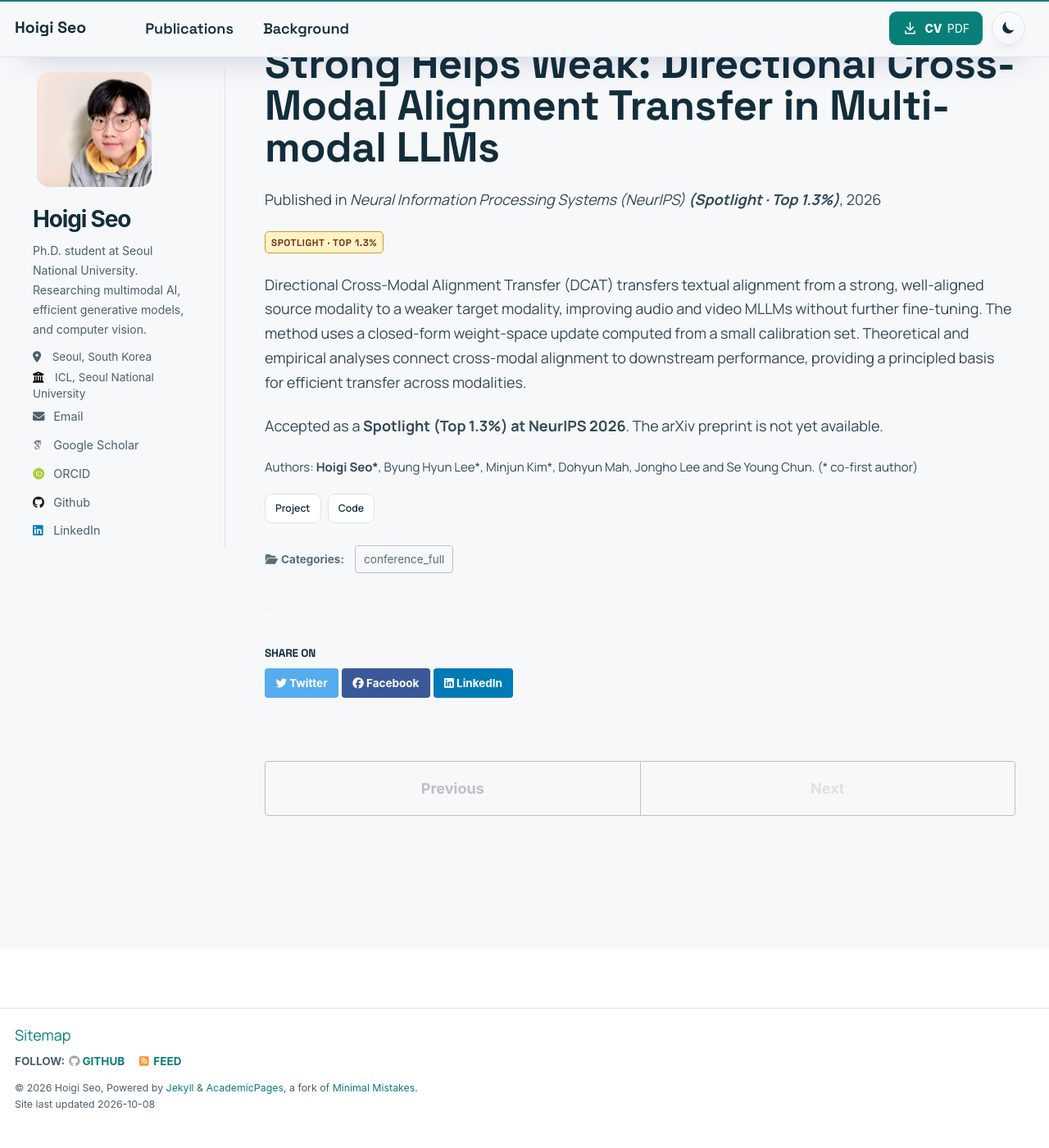
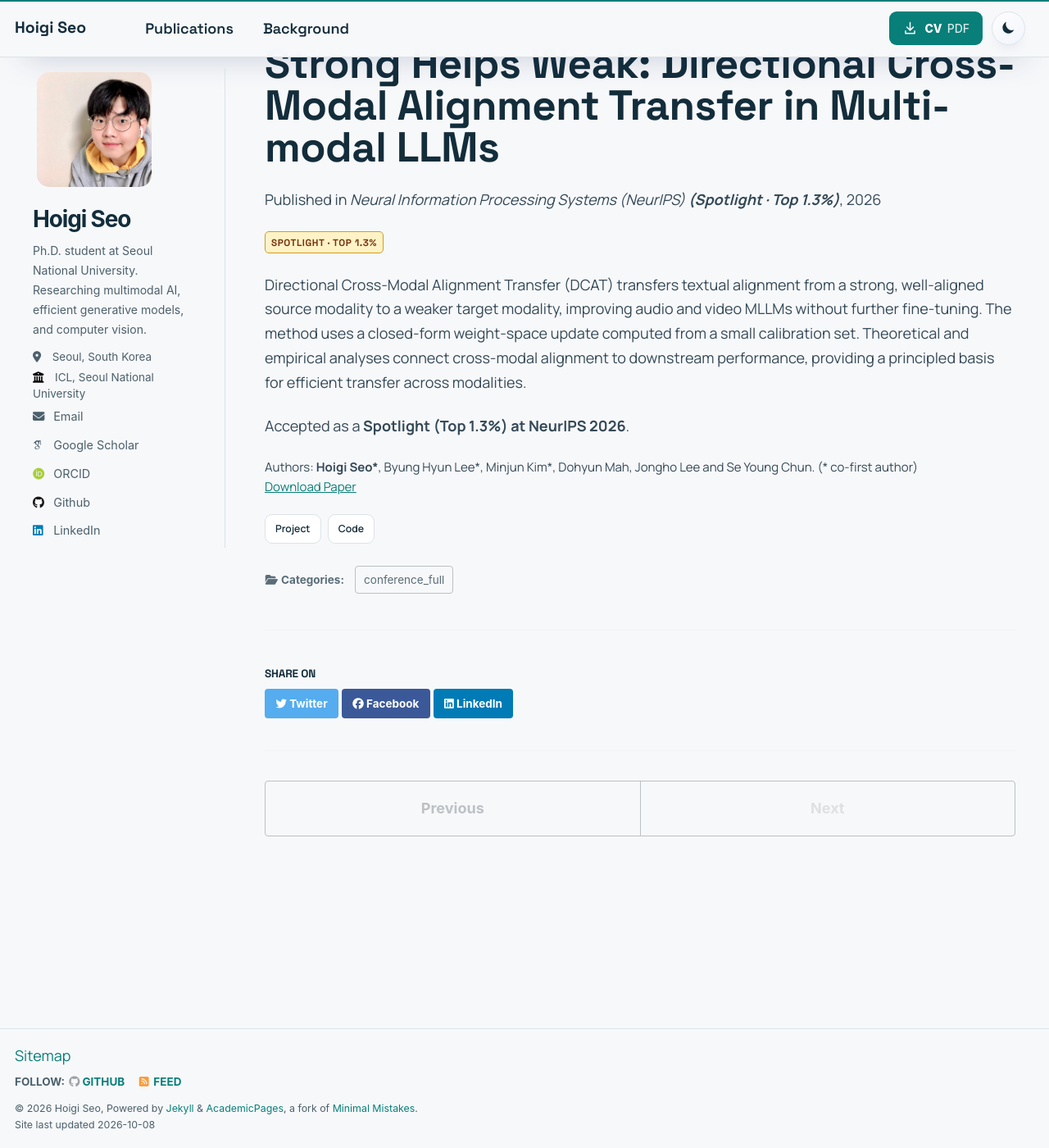
Before and after one commit to seohoiki3215/seohoiki3215.github.io, a Jekyll site: the page built from _publications/DCAT.md, in a window 1280 px wide and 1400 px high, scrolled down 72 px. Shown: the whole window at 82% size. Built offline with Jekyll 4.4.1, drawn with Linux system fonts in a browser that asks for light colours; some web fonts are replaced; before the commit the page ends 1448 px from its top, so only the background shows below that.

Commit message:
Add DCAT arXiv link and fix dark background

```diff
--- a/_publications/DCAT.md
+++ b/_publications/DCAT.md
@@ -8,6 +8,7 @@ venue: 'Neural Information Processing Systems (NeurIPS) <b>(Spotlight · Top 1.3
 teaser: '/images/research/dcat.png'
 featured: true
 award: 'Spotlight · Top 1.3%'
+paperurl: 'https://arxiv.org/abs/2610.04580'
 projecturl: 'https://seohoiki3215.github.io/DCAT_project_page/'
 codeurl: 'https://github.com/Hyun1A/DCAT'
 citation: '<b>Hoigi Seo*</b>, Byung Hyun Lee*, Minjun Kim*, Dohyun Mah, Jongho Lee and Se Young Chun. (* co-first author)'
@@ -15,4 +16,4 @@ citation: '<b>Hoigi Seo*</b>, Byung Hyun Lee*, Minjun Kim*, Dohyun Mah, Jongho L
 
 Directional Cross-Modal Alignment Transfer (DCAT) transfers textual alignment from a strong, well-aligned source modality to a weaker target modality, improving audio and video MLLMs without further fine-tuning. The method uses a closed-form weight-space update computed from a small calibration set. Theoretical and empirical analyses connect cross-modal alignment to downstream performance, providing a principled basis for efficient transfer across modalities.
 
-Accepted as a **Spotlight (Top 1.3%) at NeurIPS 2026**. The arXiv preprint is not yet available.
+Accepted as a **Spotlight (Top 1.3%) at NeurIPS 2026**.
--- a/_sass/_research-refresh.scss
+++ b/_sass/_research-refresh.scss
@@ -33,6 +33,7 @@ html[data-theme="dark"] {
   --liquid-nav-ink: #edf5f7;
   --liquid-btn-border: #30444e;
 }
+html, body { background-color: var(--portfolio-bg); }
 body { background: var(--portfolio-bg); line-height: 1.65; }
 body::before, body::after, .liquid-hero::before, .liquid-hero::after { display: none; }
 .masthead { border-color: var(--portfolio-line); box-shadow: none; }
```
